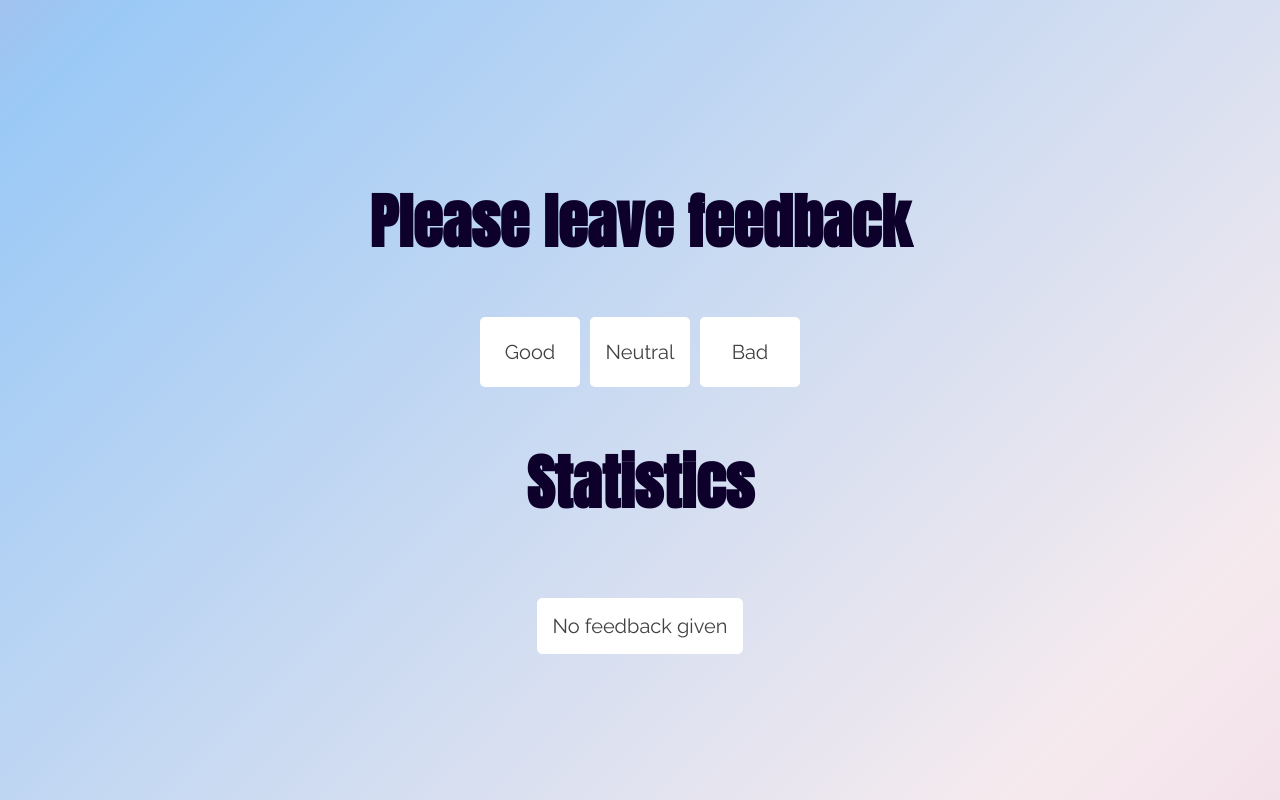
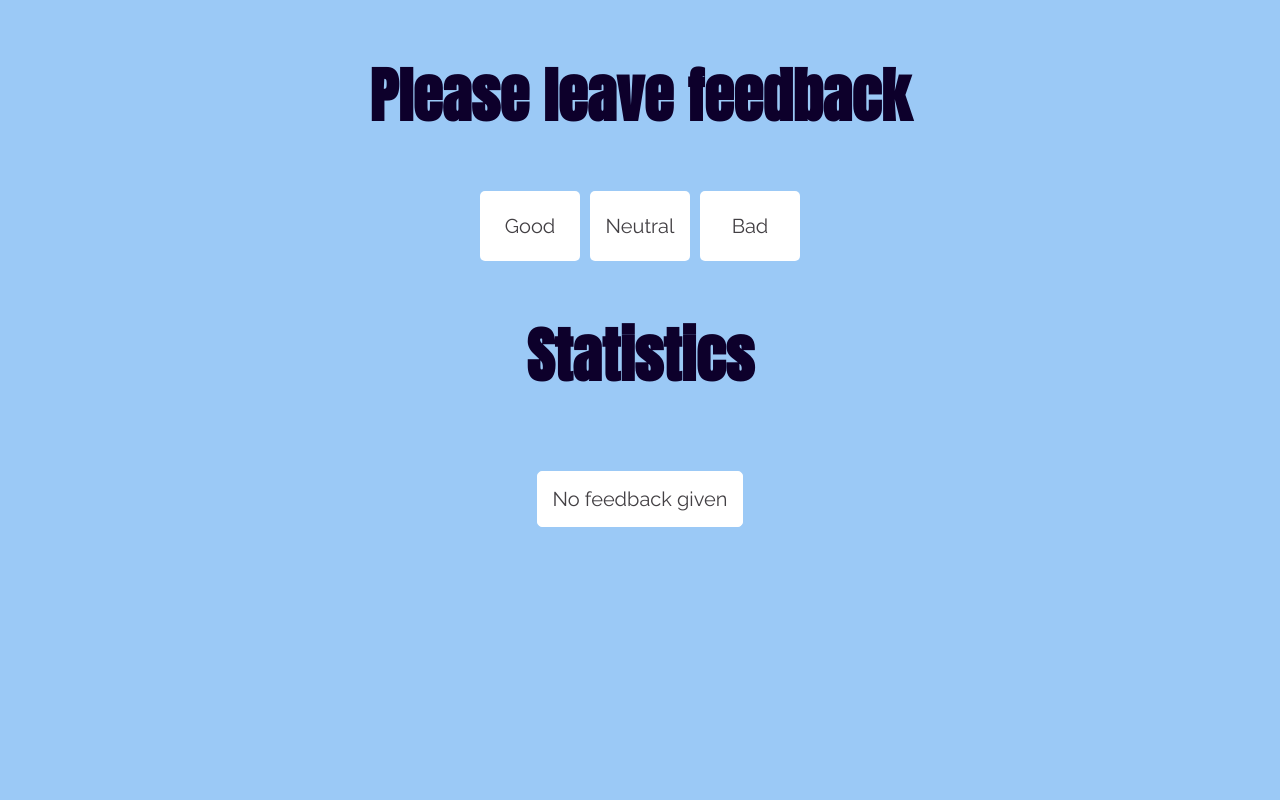
Before and after one commit to martadomzalska/goit-react-hw-04-feedback, a React (Create React App) app: page / in a window 1280 px wide. Built offline with nearby package versions, Linux system fonts and the light colour scheme.

Commit message:
Update index.css

```diff
--- a/src/index.css
+++ b/src/index.css
@@ -7,34 +7,11 @@ body {
     sans-serif;
   -webkit-font-smoothing: antialiased;
   -moz-osx-font-smoothing: grayscale;
+  background-color: #9bc9f6;
   color: #0d002b;
   display: flex;
   justify-content: center;
   align-items: center;
-  background: linear-gradient(
-    -45deg,
-
-    #edb6d5,
-    #f5eaee,
-    #9bc9f6,
-    #e6769f,
-    #ea9ab7,
-    #dc61ea
-  );
-  background-size: 400% 400%;
-  animation: gradient 15s ease infinite;
-  height: 100vh;
-}
-@keyframes gradient {
-  0% {
-    background-position: 0% 50%;
-  }
-  50% {
-    background-position: 100% 50%;
-  }
-  100% {
-    background-position: 0% 50%;
-  }
 }
 
 .container {
```
